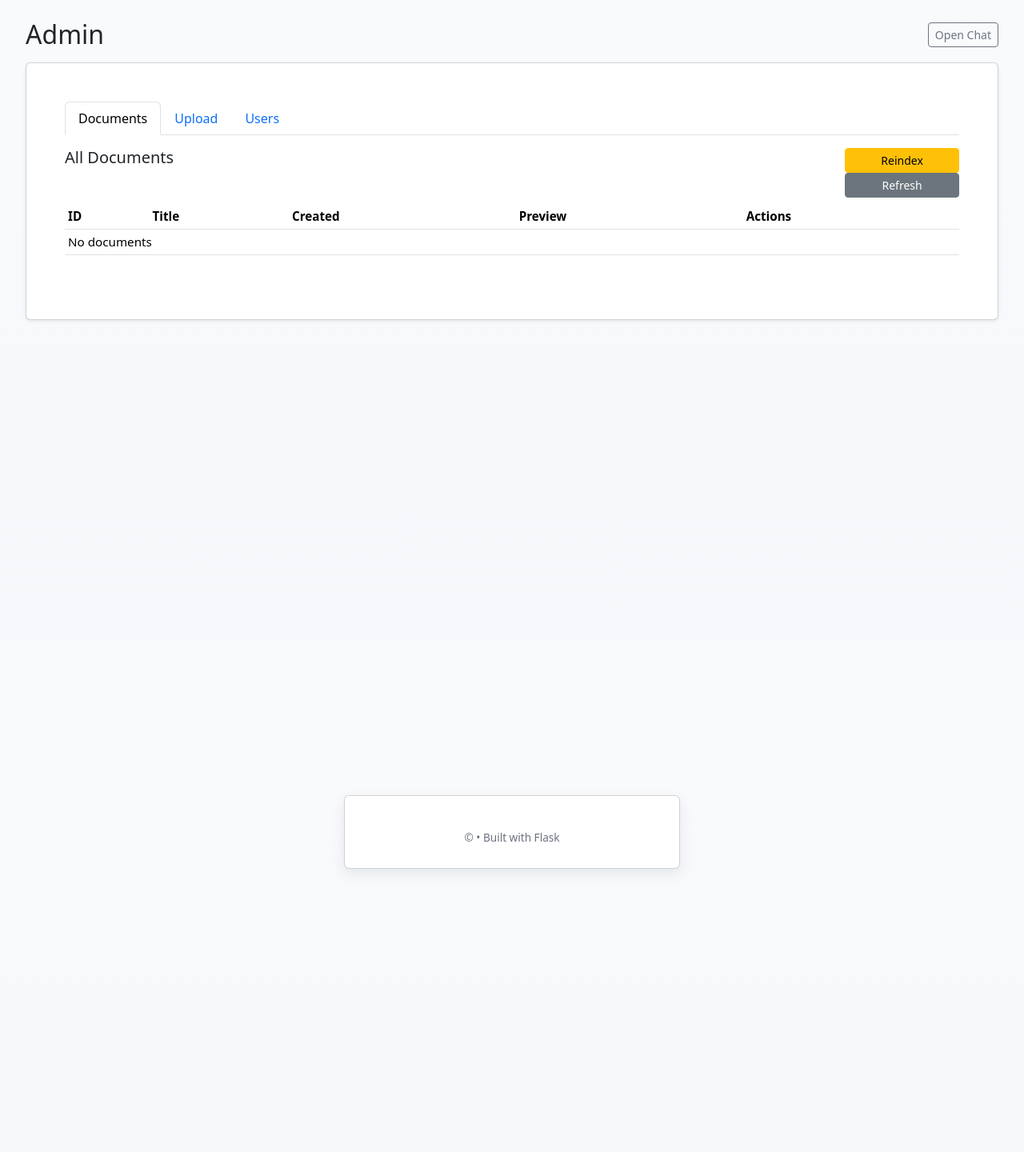
After one commit to samanyastra/msme-one-chatbot-backend, a Flask app: page /ui/admin in a window 1280 px wide. The commit adds this page. Shown: the whole page at 80% size. Run offline with Flask 3, Linux system fonts and the light colour scheme; data that the repository does not hold is empty; some libraries are stand-ins or nearby versions.

Commit message:
updated admin page

```diff
--- a/app/api/routes.py
+++ b/app/api/routes.py
@@ -1,10 +1,53 @@
 # Note: shared extensions (db, jwt, etc.) live in app/extensions.py and are
 # initialized in the app factory. Import them from ..extensions when needed.
 from . import api
-from flask import jsonify
-from ..models import User
+from flask import jsonify, request
+from ..models import User, Document
+from ..extensions import db
 
 @api.route("/users", methods=["GET"])
 def list_users():
     users = User.query.all()
     return jsonify([u.to_dict() for u in users])
+
+# Documents endpoints for admin UI
+
+@api.route("/docs", methods=["GET"])
+def list_docs():
+    docs = Document.query.order_by(Document.created_at.desc()).all()
+    return jsonify([d.to_dict() for d in docs])
+
+@api.route("/docs", methods=["POST"])
+def create_doc():
+    # Accept JSON or form data
+    data = request.get_json(silent=True) or request.form or {}
+    title = data.get("title") or (request.files.get("file") and request.files["file"].filename)
+    text = data.get("text")
+    # If file uploaded, read its text
+    if not text and request.files.get("file"):
+        f = request.files["file"]
+        try:
+            text = f.read().decode("utf-8")
+        except Exception:
+            text = None
+    if not title or not text:
+        return jsonify({"msg": "title and text are required"}), 400
+    d = Document(title=title, text=text)
+    db.session.add(d)
+    db.session.commit()
+    return jsonify(d.to_dict()), 201
+
+@api.route("/docs/<int:doc_id>", methods=["DELETE"])
+def delete_doc(doc_id):
+    d = Document.query.get(doc_id)
+    if not d:
+        return jsonify({"msg": "not found"}), 404
+    db.session.delete(d)
+    db.session.commit()
+    return jsonify({"msg": "deleted"}), 200
+
+@api.route("/docs/reindex", methods=["POST"])
+def reindex_docs():
+    # Placeholder: trigger reindexing job (vector DB creation). Implement later.
+    # Here we simply return success and accepted so UI can show progress.
+    return jsonify({"status": "reindex started"}), 202
--- /dev/null
+++ b/app/static/js/admin.js
@@ -0,0 +1,100 @@
+(async function(){
+  const docsTbody = document.querySelector('#docs-table tbody');
+  const usersTbody = document.querySelector('#users-table tbody');
+  const btnRefresh = document.getElementById('btn-refresh');
+  const btnReindex = document.getElementById('btn-reindex');
+  const uploadForm = document.getElementById('upload-form');
+  const uploadResult = document.getElementById('upload-result');
+
+  async function fetchJSON(url, opts){
+    const resp = await fetch(url, opts);
+    const data = await resp.json().catch(()=>({}));
+    if(!resp.ok) throw { status: resp.status, body: data };
+    return data;
+  }
+
+  async function loadDocs(){
+    docsTbody.innerHTML = '<tr><td colspan="5">Loading...</td></tr>';
+    try{
+      const docs = await fetchJSON('/api/docs');
+      if(!docs.length){
+        docsTbody.innerHTML = '<tr><td colspan="5">No documents</td></tr>';
+        return;
+      }
+      docsTbody.innerHTML = '';
+      for(const d of docs){
+        const tr = document.createElement('tr');
+        tr.innerHTML = `
+          <td>${d.id}</td>
+          <td>${escapeHtml(d.title)}</td>
+          <td>${d.created_at ? new Date(d.created_at).toLocaleString() : ''}</td>
+          <td style="max-width:360px">${escapeHtml(d.text || '').slice(0,200)}</td>
+          <td>
+            <button data-id="${d.id}" class="btn btn-sm btn-danger btn-delete">Delete</button>
+          </td>
+        `;
+        docsTbody.appendChild(tr);
+      }
+      // attach delete handlers
+      document.querySelectorAll('.btn-delete').forEach(b=>{
+        b.addEventListener('click', async (e)=>{
+          const id = b.dataset.id;
+          if(!confirm('Delete doc #' + id + '?')) return;
+          try{
+            await fetchJSON(`/api/docs/${id}`, { method: 'DELETE' });
+            await loadDocs();
+          }catch(err){ alert('Delete failed'); }
+        });
+      });
+    }catch(err){
+      docsTbody.innerHTML = '<tr><td colspan="5">Failed to load</td></tr>';
+    }
+  }
+
+  async function loadUsers(){
+    usersTbody.innerHTML = '<tr><td colspan="2">Loading...</td></tr>';
+    try{
+      const users = await fetchJSON('/api/users');
+      usersTbody.innerHTML = '';
+      for(const u of users){
+        const tr = document.createElement('tr');
+        tr.innerHTML = `<td>${u.id}</td><td>${escapeHtml(u.username)}</td>`;
+        usersTbody.appendChild(tr);
+      }
+    }catch(e){ usersTbody.innerHTML = '<tr><td colspan="2">Failed to load</td></tr>'; }
+  }
+
+  btnRefresh && btnRefresh.addEventListener('click', loadDocs);
+  btnReindex && btnReindex.addEventListener('click', async ()=>{
+    btnReindex.disabled = true;
+    try{
+      await fetchJSON('/api/docs/reindex', { method: 'POST' });
+      alert('Reindex started');
+    }catch(err){ alert('Reindex failed'); }
+    btnReindex.disabled = false;
+  });
+
+  uploadForm && uploadForm.addEventListener('submit', async (e)=>{
+    e.preventDefault();
+    const fd = new FormData(uploadForm);
+    uploadResult.textContent = 'Uploading...';
+    try{
+      const resp = await fetch('/api/docs', { method: 'POST', body: fd });
+      const data = await resp.json();
+      if(!resp.ok) throw data;
+      uploadResult.innerHTML = `<div class="alert alert-success">Uploaded id ${data.id}</div>`;
+      // trigger reindex automatically (UI call)
+      await fetch('/api/docs/reindex', { method: 'POST' });
+      await loadDocs();
+    }catch(err){
+      uploadResult.innerHTML = `<div class="alert alert-danger">Upload failed</div>`;
+    }
+  });
+
+  function escapeHtml(s){ return String(s||'').replace(/[&<>"']/g, (m)=>({ '&':'&amp;','<':'&lt;','>':'&gt;','"':'&quot;',"'":'&#39;'}[m])); }
+
+  // initial load
+  loadDocs();
+  loadUsers();
+
+})();
--- /dev/null
+++ b/app/templates/admin/admin.html
@@ -0,0 +1,118 @@
+{% extends "base.html" %}
+{% block title %}Admin{% endblock %}
+
+{% block head %}
+  <!-- load bootstrap fast via CDN for admin UI -->
+  <link href="https://cdn.jsdelivr.net/npm/bootstrap@5.3.3/dist/css/bootstrap.min.css" rel="stylesheet">
+  <style>
+    /* admin-scoped overrides to ensure full-width admin card and layout */
+    .admin-full .card {
+      max-width: none !important;
+      width: 100% !important;
+    }
+    .admin-full .card .card-body {
+      padding: 1.25rem !important;
+    }
+    /* ensure container spacing remains comfortable on wide screens */
+    .admin-full { padding: 24px 32px; }
+    /* optional: slightly increase table font-size for admin readability */
+    .admin-full table { font-size: 0.95rem; }
+  </style>
+{% endblock %}
+
+{% block layout %}
+  <div class="container-fluid admin-full" style="min-height:80vh;">
+    <div class="d-flex justify-content-between align-items-center mb-3">
+      <h2 class="mb-0">Admin</h2>
+      <div>
+        <a href="{{ url_for('ui.chat') }}" class="btn btn-sm btn-outline-secondary">Open Chat</a>
+      </div>
+    </div>
+
+    <!-- keep the admin card/content centered within the wide container -->
+    <div class="card shadow-sm">
+      <div class="card-body">
+        <ul class="nav nav-tabs" id="adminTabs" role="tablist">
+          <li class="nav-item" role="presentation">
+            <button class="nav-link active" id="docs-tab" data-bs-toggle="tab" data-bs-target="#docs" type="button">Documents</button>
+          </li>
+          <li class="nav-item" role="presentation">
+            <button class="nav-link" id="upload-tab" data-bs-toggle="tab" data-bs-target="#upload" type="button">Upload</button>
+          </li>
+          <li class="nav-item" role="presentation">
+            <button class="nav-link" id="users-tab" data-bs-toggle="tab" data-bs-target="#users" type="button">Users</button>
+          </li>
+        </ul>
+
+        <div class="tab-content py-3">
+          <!-- Documents tab -->
+          <div class="tab-pane fade show active" id="docs" role="tabpanel">
+            <div class="d-flex justify-content-between mb-2">
+              <h5>All Documents</h5>
+              <div>
+                <button id="btn-reindex" class="btn btn-warning btn-sm">Reindex</button>
+                <button id="btn-refresh" class="btn btn-secondary btn-sm">Refresh</button>
+              </div>
+            </div>
+
+            <div class="table-responsive">
+              <table class="table table-sm table-hover" id="docs-table">
+                <thead>
+                  <tr>
+                    <th>ID</th>
+                    <th>Title</th>
+                    <th>Created</th>
+                    <th>Preview</th>
+                    <th>Actions</th>
+                  </tr>
+                </thead>
+                <tbody>
+                  <!-- populated by JS -->
+                </tbody>
+              </table>
+            </div>
+          </div>
+
+          <!-- Upload tab -->
+          <div class="tab-pane fade" id="upload" role="tabpanel">
+            <h5>Upload document</h5>
+            <form id="upload-form" class="mb-3">
+              <div class="mb-2">
+                <label class="form-label">Title</label>
+                <input name="title" class="form-control" />
+              </div>
+              <div class="mb-2">
+                <label class="form-label">Text</label>
+                <textarea name="text" class="form-control" rows="6" placeholder="Paste text or leave empty and upload a file"></textarea>
+              </div>
+              <div class="mb-2">
+                <label class="form-label">File (optional, .txt)</label>
+                <input type="file" name="file" class="form-control" />
+              </div>
+              <button type="submit" class="btn btn-primary">Upload & Reindex</button>
+            </form>
+            <div id="upload-result"></div>
+          </div>
+
+          <!-- Users tab -->
+          <div class="tab-pane fade" id="users" role="tabpanel">
+            <h5>Users</h5>
+            <div id="users-list">
+              <table class="table table-sm" id="users-table">
+                <thead><tr><th>ID</th><th>Username</th></tr></thead>
+                <tbody></tbody>
+              </table>
+            </div>
+          </div>
+        </div>
+      </div>
+    </div>
+
+    <!-- small spacing at bottom -->
+    <div style="height:28px"></div>
+  </div>
+
+  <!-- keep bootstrap bundle and admin script -->
+  <script src="https://cdn.jsdelivr.net/npm/bootstrap@5.3.3/dist/js/bootstrap.bundle.min.js"></script>
+  <script src="{{ url_for('static', filename='js/admin.js') }}"></script>
+{% endblock %}
--- a/app/templates/base.html
+++ b/app/templates/base.html
@@ -5,28 +5,33 @@
     <meta name="viewport" content="width=device-width,initial-scale=1" />
     <title>{% block title %}App{% endblock %}</title>
 
-    <!-- load external stylesheet served from app/static/css/styles.css -->
+    <!-- allow pages to inject head assets (bootstrap, extra css) -->
     <link rel="stylesheet" href="{{ url_for('static', filename='css/styles.css') }}" />
+    {% block head %}{% endblock %}
   </head>
   <body>
-    <div class="wrap">
-      <div class="card">
+    {# flash area is shown above page layout so all pages see messages #}
     {% with messages = get_flashed_messages(with_categories=true) %}
       {% if messages %}
+        <div style="max-width:1200px;margin:18px auto;padding:0 16px;">
           {% for category, msg in messages %}
             <div class="flash {{ 'error' if category == 'error' else 'success' }}">{{ msg }}</div>
           {% endfor %}
+        </div>
       {% endif %}
     {% endwith %}
 
-        {# use a unique block name to avoid duplicate-definition errors #}
+    {# default layout block - pages can override to provide full-screen admin layout #}
+    {% block layout %}
+    <div class="wrap">
+      <div class="card">
         {% block body %}{% endblock %}
-
         <div class="footer">
           &copy; {{ current_year if current_year is defined else "" }} • Built with Flask
         </div>
       </div>
     </div>
+    {% endblock %}
 
     <script>
       // small helper to toggle password visibility when an element with data-toggle is clicked
@@ -61,86 +66,6 @@
     </script>
   </body>
 </html>
-      input[type="password"],
-      input[type="email"] {
-        width: 100%;
-        padding: 10px 12px;
-        border: 1px solid #e6e8ee;
-        border-radius: 8px;
-        font-size: 0.95rem;
-        box-sizing: border-box;
-        outline: none;
-        transition: box-shadow 0.12s, border-color 0.12s;
-      }
-      input:focus {
-        border-color: rgba(79, 70, 229, 0.85);
-        box-shadow: 0 0 0 4px rgba(79, 70, 229, 0.06);
-      }
-      .row {
-        display: flex;
-        gap: 10px;
-      }
-      .btn {
-        display: inline-block;
-        padding: 10px 14px;
-        background: var(--accent);
-        color: white;
-        border-radius: 8px;
-        border: 0;
-        cursor: pointer;
-        font-weight: 600;
-        font-size: 0.95rem;
-        width: 100%;
-      }
-      .btn.secondary {
-        background: #eef2ff;
-        color: var(--accent);
-        border: 1px solid rgba(79, 70, 229, 0.08);
-      }
-      .muted {
-        color: var(--muted);
-        font-size: 0.9rem;
-        margin-top: 8px;
-      }
-      .text-right {
-        text-align: right;
-      }
-      .small {
-        font-size: 0.85rem;
-      }
-      .flash {
-        padding: 10px 12px;
-        border-radius: 8px;
-        margin-bottom: 12px;
-        font-size: 0.95rem;
-      }
-      .flash.error {
-        background: #fff1f2;
-        color: var(--danger);
-        border: 1px solid rgba(239, 68, 68, 0.08);
-      }
-      .flash.success {
-        background: #ecfdf5;
-        color: var(--success);
-        border: 1px solid rgba(16, 185, 129, 0.08);
-      }
-      .help {
-        font-size: 0.85rem;
-        color: var(--muted);
-        margin-top: 6px;
-      }
-      .footer {
-        margin-top: 14px;
-        text-align: center;
-        color: var(--muted);
-        font-size: 0.85rem;
-      }
-      @media (max-width: 480px) {
-        .card {
-          padding: 20px;
-        }
-      }
-    </style>
   </head>
   <body>
     <div class="wrap">
--- a/app/ui/routes.py
+++ b/app/ui/routes.py
@@ -61,3 +61,8 @@
 @ui.route("/chat", methods=["GET"])
 def chat():
     return render_template("chat/chat.html")
+
+# New: serve the admin UI page at /ui/admin
+@ui.route("/admin", methods=["GET"])
+def admin():
+    return render_template("admin/admin.html")
```
Also changed, not shown: app/models.py (+16 -0 lines). Lines whose indentation alone changed are shown as unchanged.
